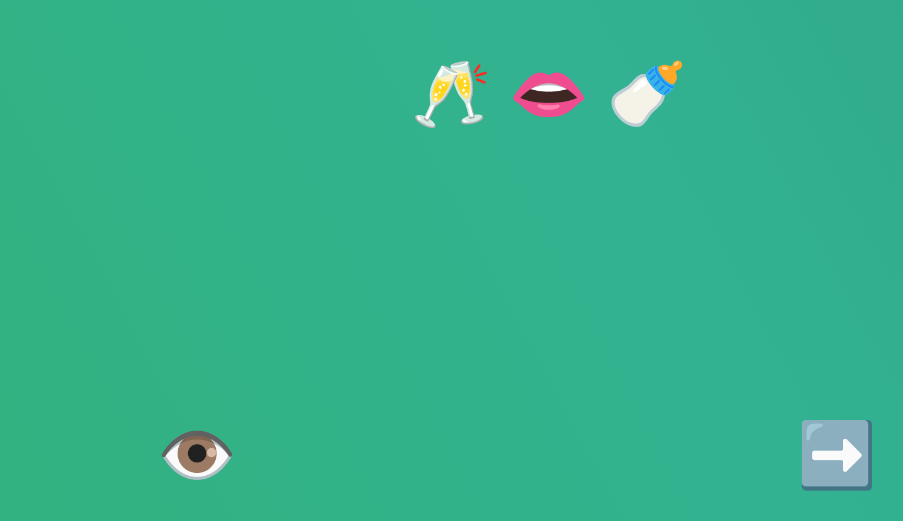
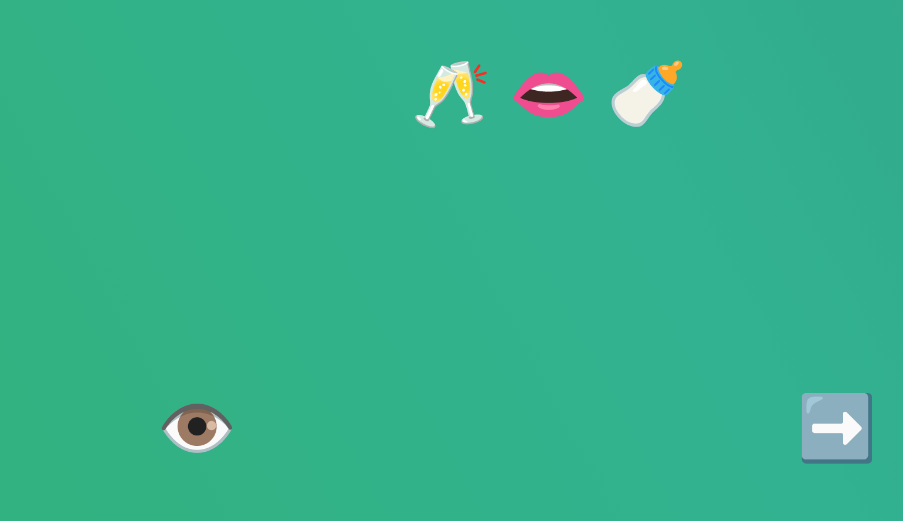
Before and after one commit to livace/emoji, a React (Create React App) app: page / in a window 1280 px wide. Shown: the part 279-800 px from the top of the page, without its empty margins (123-1026 px from the left). Built offline with nearby package versions, Linux system fonts and the light colour scheme; some icons are missing.

Commit message:
Fix background

```diff
--- a/public/index.html
+++ b/public/index.html
@@ -19,7 +19,7 @@
       work correctly both with client-side routing and a non-root public URL.
       Learn how to configure a non-root public URL by running `npm run build`.
     -->
-    <title>Song by emoji</title>
+    <title>Song By Emoji</title>
   </head>
   <body>
     <noscript>You need to enable JavaScript to run this app.</noscript>
--- a/src/App.css
+++ b/src/App.css
@@ -14,7 +14,7 @@
     #182bc3
   );
   background-size: 1800% 1800%;
-  transition: .5s;
+  transition: 5s;
   color: white;
   display: grid;
   grid-template-columns: 1fr 1fr;
--- a/src/App.js
+++ b/src/App.js
@@ -10,7 +10,8 @@ class App extends React.Component {
 
     this.state = {
       seen: [],
-      iteration: rand(11)
+      iteration: rand(11),
+      valid: false
     }
 
     for (const _ in props.data) {
@@ -20,7 +21,7 @@ class App extends React.Component {
     this.state = this.getNextState(this.state, props)
   }
 
-  getState(state, props, index, show_all) {
+  getState(state, props, index, show_all, iteration) {
     const data = { ...props.data[index] }
     data.value = { ...data.value }
     for (const i in data.value) {
@@ -46,7 +47,9 @@ class App extends React.Component {
       data: data,
       current: index,
       seen: seen,
-      iteration: state.iteration + 1
+      valid: true,
+      prevState: state,
+      iteration: iteration
     }
   }
 
@@ -67,18 +70,18 @@ class App extends React.Component {
 
       const next_index = rand(props.data.length)
 
-      return this.getState({...state, seen: seen}, props, next_index, false)
+      return this.getState({...state, seen: seen}, props, next_index, false, state.iteration + 1)
     } else {
       const next_index = unseen_indices[rand(unseen_indices.length)]
 
-      return this.getState(state, props, next_index, false)
+      return this.getState(state, props, next_index, false, state.iteration + 1)
     }
   }
 
   render() {
     const show_all = () => {
       this.setState((state, props) => {
-        return this.getState(state, props, state.current, true)
+        return this.getState(state, props, state.current, true, state.iteration)
       })
     }
 
@@ -96,8 +99,8 @@ class App extends React.Component {
           <EmojiBar index={this.state.current} value={this.state.data.value} />
         </div>
 
-        <div className='small_button' id="show_all" onClick={show_all}><Wobble>👁️</Wobble></div>
-        <div className='small_button' id="next" onClick={next}><Wobble>➡️</Wobble></div>
+        <Wobble><div className='small_button' id="show_all" onClick={show_all}>👁️</div></Wobble>
+        <Wobble><div className='small_button' id="next" onClick={next}>➡️</div></Wobble>
       </div>
     )
   }
```
